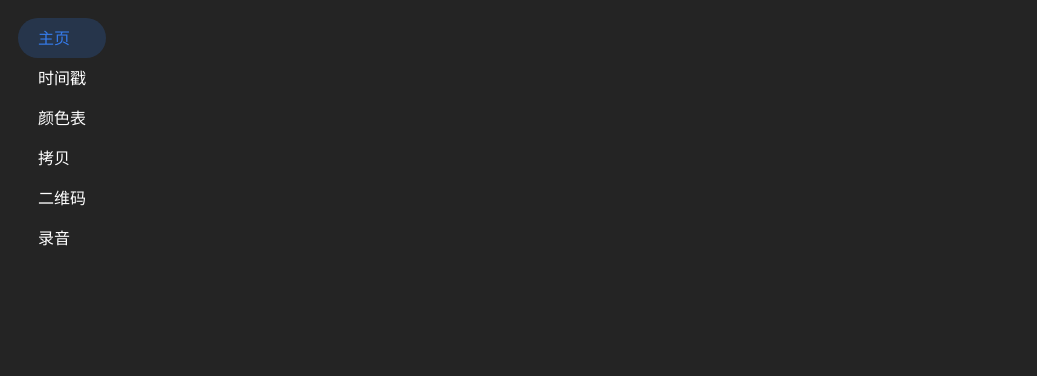
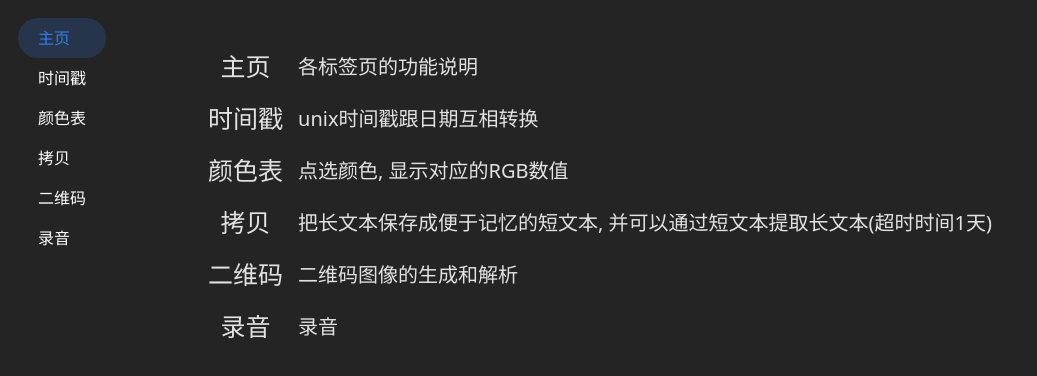
Before and after one commit to peibozhao/webtool, a React (Vite) app in the folder frontend/: page / in a window 1280 px wide. Shown: the top 376 px of the page, without its empty margins (0-1037 px from the left). Built offline with nearby package versions, Linux system fonts and the light colour scheme.

Commit message:
Add home page to front end

```diff
--- a/frontend/src/App.tsx
+++ b/frontend/src/App.tsx
@@ -12,45 +12,48 @@ import AudioRecorder from './components/AudioRecorder.tsx';
 const router = [
   {
     path: '/',
-    element: <Home />,
+    get element() {
+      return (<Home items={router.filter(({ visible }) => visible).map(({ text, description }) => ({ title: text, description: description }
+      ))} />)
+    },
     text: '主页',
-    description: '',
+    description: '各标签页的功能说明',
     visible: true,
   }, {
     path: '/timestamp',
     element: <Timestamp />,
     text: '时间戳',
-    description: '',
+    description: 'unix时间戳跟日期互相转换',
     visible: true,
   }, {
     path: '/colors',
     element: <Colors />,
     text: '颜色表',
-    description: '',
+    description: '点选颜色, 显示对应的RGB数值',
     visible: true,
   }, {
     path: '/copy',
     element: <Copy />,
     text: '拷贝',
-    description: '',
+    description: '把长文本保存成便于记忆的短文本, 并可以通过短文本提取长文本(超时时间1天)',
     visible: true,
   }, {
     path: '/super_resolution',
     element: <SuperResolution />,
     text: '超分辨率',
-    description: '',
+    description: '图像超分辨率(4x)转换',
     visible: false,
   }, {
     path: '/qr_code',
     element: <QrCode />,
     text: '二维码',
-    description: '',
+    description: '二维码图像的生成和解析',
     visible: true,
   }, {
     path: '/audio_recorder',
     element: <AudioRecorder />,
     text: '录音',
-    description: '',
+    description: '录音',
     visible: true,
   }
 ]
--- /dev/null
+++ b/frontend/src/components/Home.module.css
@@ -0,0 +1,25 @@
+
+.root {
+  width: 100%;
+  height: 100%;
+}
+
+.descriptionTable {
+  width: min(100%, 1000px);
+  margin-top: 20px;
+  margin-left: 50px;
+}
+
+.row {
+  height: 50px;
+}
+
+.titleCol {
+  font-size: 25px;
+  text-align: center;
+}
+
+.descriptionCol {
+  font-size: 20px;
+  text-align: left;
+}
--- a/frontend/src/components/Home.tsx
+++ b/frontend/src/components/Home.tsx
@@ -1,6 +1,23 @@
 
-function Home() {
-  return <> </>
+import s from "./Home.module.css"
+
+interface HomeProps {
+  items: { title: string, description: string }[];
+}
+
+function Home({ items }: HomeProps) {
+  return <div className={s.root}>
+    <table className={s.descriptionTable}>
+      {
+        items.map(({ title, description }) => (
+          <tr className={s.row}>
+            <td className={s.titleCol}> {title} </td>
+            <td className={s.descriptionCol}> {description} </td>
+          </tr>
+        ))
+      }
+    </table>
+  </div>
 }
 
 export default Home;
--- a/frontend/src/index.css
+++ b/frontend/src/index.css
@@ -15,7 +15,7 @@ button {
   border-radius: 8px;
   border: 1px solid transparent;
   padding: 0.6em 1.2em;
-  font-size: 1em;
+  font-size: inherit;
   font-weight: 500;
   font-family: inherit;
   /* background-color: #1a1a1a; */
```
